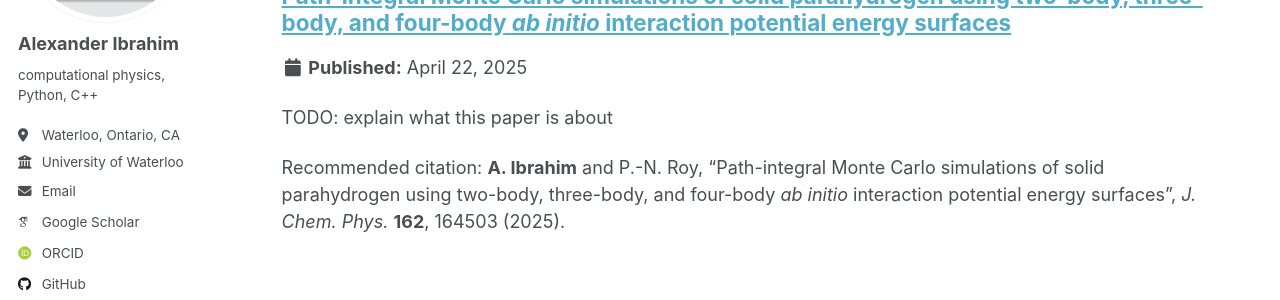
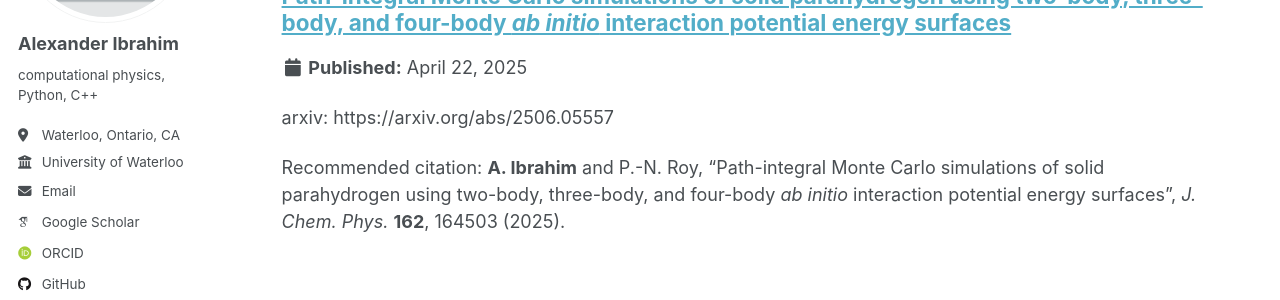
Before and after one commit to AlexanderIbrahim1/AlexanderIbrahim1.github.io, a Jekyll site: the page built from _pages/collection-archive.html, in a window 1280 px wide and 900 px high, scrolled down 996 px. Shown: the part 251-551 px from the top of the window. Built offline with Jekyll 4.4.1, drawn with Linux system fonts in a browser that asks for light colours; some web fonts are replaced.

Commit message:
Add an arxiv link

```diff
--- a/_publications/eos2b3b4b_ibra2025.md
+++ b/_publications/eos2b3b4b_ibra2025.md
@@ -3,7 +3,7 @@ title: "Path-integral Monte Carlo simulations of solid parahydrogen using two-bo
 collection: publications
 category: manuscripts
 permalink: 'https://pubs.aip.org/aip/jcp/article-abstract/162/16/164503/3344880/Path-integral-Monte-Carlo-simulations-of-solid?redirectedFrom=fulltext'
-excerpt: 'TODO: explain what this paper is about'
+excerpt: 'arxiv: https://arxiv.org/abs/2506.05557'
 date: 2025-04-22
 venue: '<i>Journal of Chemical Physics</i>'
 citation: "<b>A. Ibrahim</b> and P.-N. Roy, “Path-integral Monte Carlo simulations of solid parahydrogen using two-body, three-body, and four-body <i>ab initio</i> interaction potential energy surfaces”, <i>J. Chem. Phys.</i> <b>162</b>, 164503 (2025)."
```
